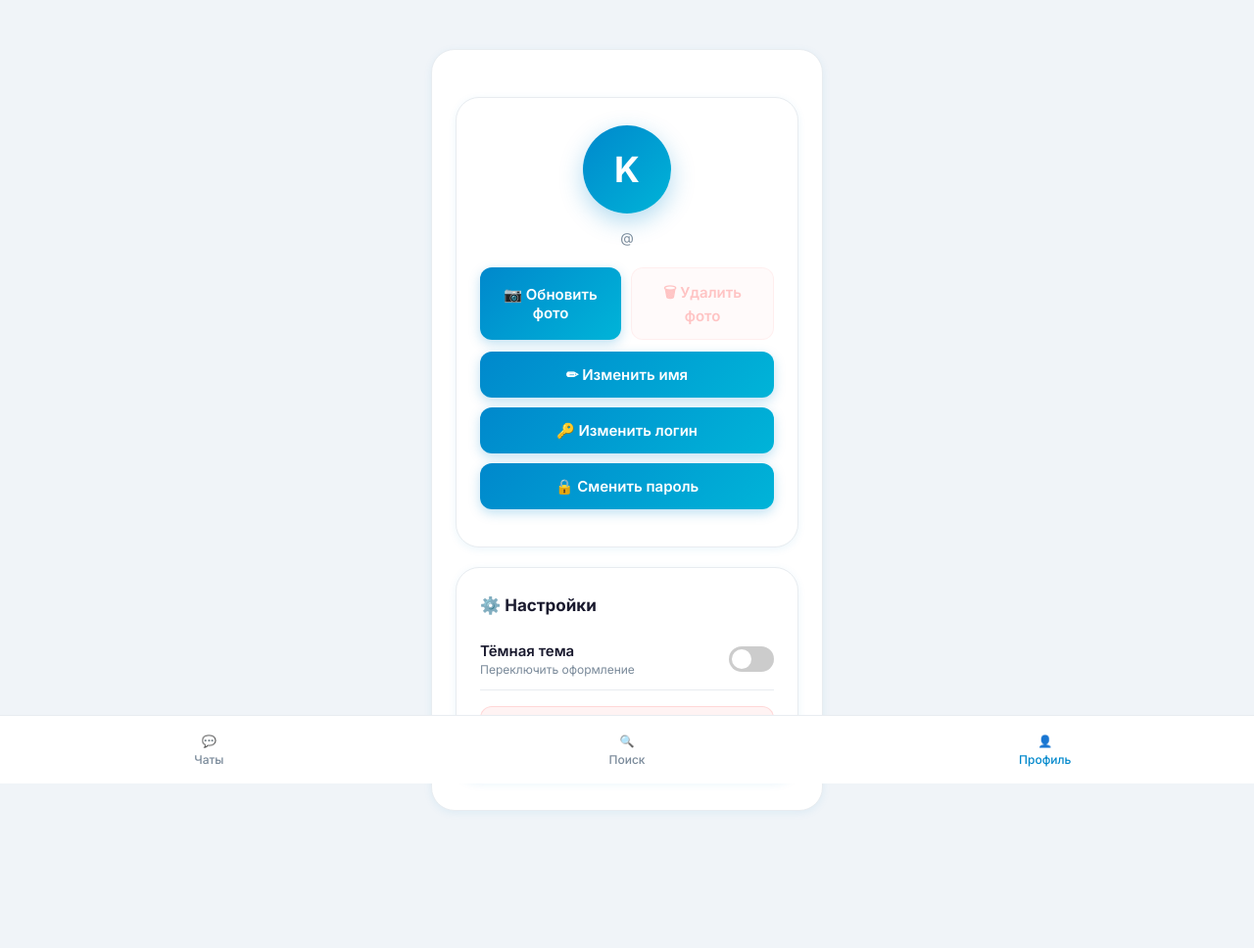
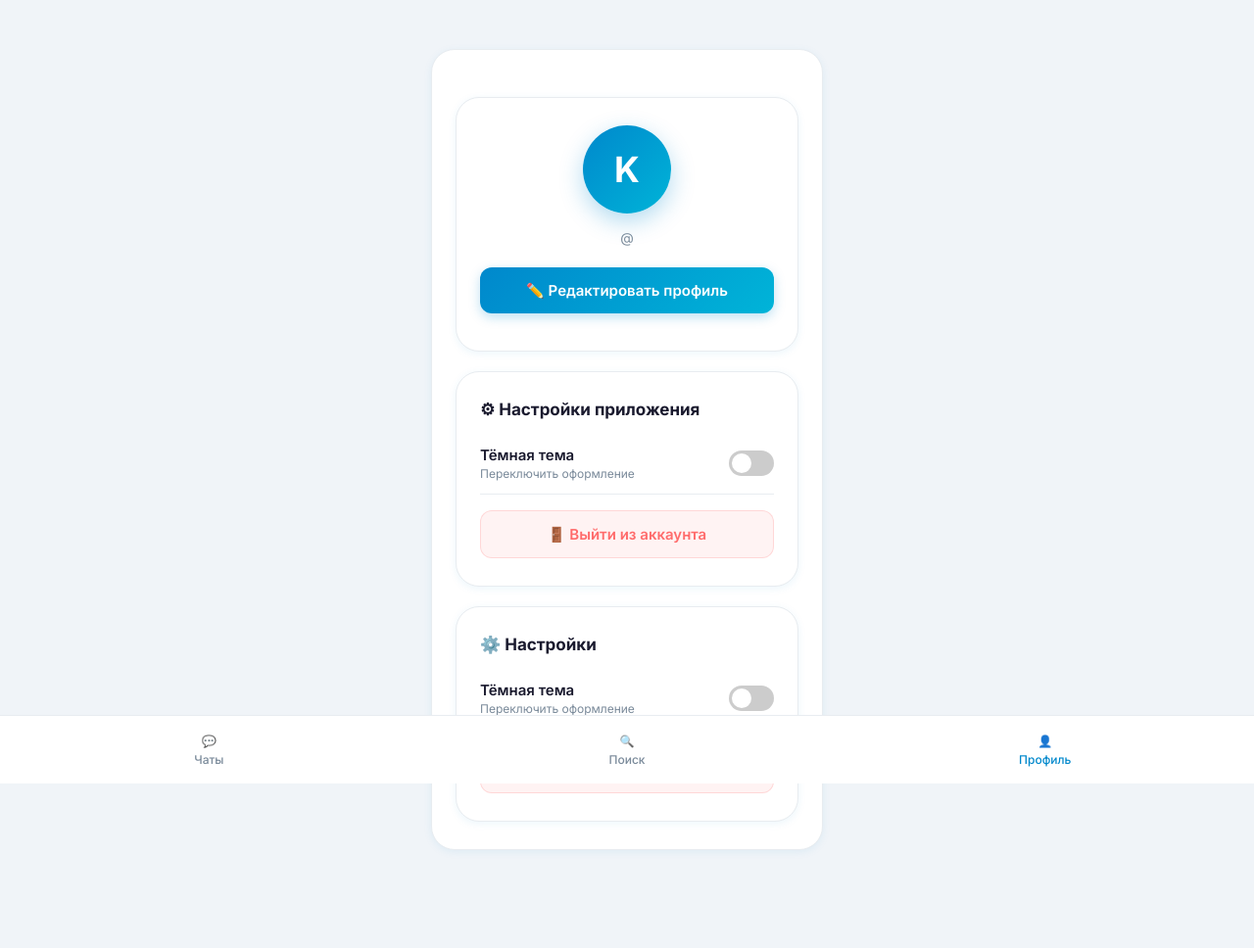
Before and after one commit to oyatillokadraliev-dot/KadrGram, a Flask app: template templates/profile.html in a window 1280 px wide. Shown: the whole page at 98% size. Before the commit the page ends 827 px from the top, so only its background shows below. Run offline with Flask 3, Linux system fonts and the light colour scheme; the template is opened without the code that fills it, so the values that code supplies are empty.

Commit message:
Update profile.html

```diff
--- a/templates/profile.html
+++ b/templates/profile.html
@@ -290,7 +290,6 @@
 
 <div class="profile-container">
 
-<!-- КАРТОЧКА ПРОФИЛЯ — ИСПРАВЛЕННЫЙ ВАРИАНТ -->
 <div class="profile-container">
     <div class="avatar-section">
         <div class="avatar-wrapper">
@@ -306,26 +305,57 @@
         <input type="file" id="avatarInput" accept="image/*" style="display:none" onchange="uploadAvatar(this)">
     </div>
 
-    <!-- ИМЯ И ЛОГИН СНОВА ПОД АВАТАРКОЙ -->
     <div class="profile-name">{{ user.name if user else '' }}</div>
     <div class="profile-username">@{{ user.login if user else '' }}</div>
 
-    <!-- СДВОЕННЫЕ КНОПКИ (ИДЕАЛЬНО ПО ШИРИНЕ И ЧЁТКО ПОД ИМЕНЕМ) -->
-    <div style="display: flex; gap: 10px; width: 100%; margin-bottom: 12px; justify-content: space-between;">
-        <button type="button" class="profile-btn btn-blue" style="flex: 1; width: auto; margin-bottom: 0;" onclick="document.getElementById('avatarInput').click()">
-            📷 Обновить фото
-        </button>
-        <button type="button" class="profile-btn btn-red" id="deleteAvatarBtn" style="flex: 1; width: auto; margin-top: 0; padding: 14px; border-radius: 12px; font-size: 15px; font-weight: 600;"
-            onclick="deleteAvatar()" {% if not user or not user.avatar %}disabled{% endif %}>
-            🗑 Удалить фото
-        </button>
+    <!-- ОСТАВИЛИ ТОЛЬКО ОДНУ КНОПКУ, КОТОРАЯ ОТКРЫВАЕТ ОКНО НАСТРОЕК АККАУНТА -->
+    <button class="profile-btn btn-blue" onclick="openModal('editAccountModal')">✏️ Редактировать профиль</button>
+</div>
+
+<div class="settings-container">
+    <h3 class="settings-title">⚙ Настройки приложения</h3>
+    <div class="setting-row">
+        <div class="setting-info">
+            <div class="setting-label">Тёмная тема</div>
+            <div class="setting-desc">Переключить оформление</div>
+        </div>
+        <label class="switch">
+            <input type="checkbox" id="themeToggle" onchange="toggleTheme(this)">
+            <span class="slider"></span>
+        </label>
     </div>
+    <a href="/logout" class="profile-btn btn-red" style="margin-top:16px;">🚪 Выйти из аккаунта</a>
+</div>
 
-    <!-- ОСТАЛЬНЫЕ КНОПКИ ИЗМЕНЕНИЯ ДАННЫХ -->
-    <button class="profile-btn btn-blue" onclick="openModal('nameModal')">✏ Изменить имя</button>
-    <button class="profile-btn btn-blue" onclick="openModal('loginModal')">🔑 Изменить логин</button>
-    <button class="profile-btn btn-blue" onclick="openModal('passwordModal')">🔒 Сменить пароль</button>
+<!-- ========================================================== -->
+<!-- НОВОЕ ОБЩЕЕ МОДАЛЬНОЕ ОКНО: РЕДАКТИРОВАНИЕ ПРОФИЛЯ -->
+<!-- ========================================================== -->
+<div id="editAccountModal" class="modal" onclick="outsideClose(event,'editAccountModal')">
+    <div class="modal-content" style="max-width: 400px; padding: 20px; text-align: center;">
+        <div class="modal-title" style="margin-bottom: 20px; font-size: 18px; text-align: center;">Настройки аккаунта</div>
+
+        <!-- УПРАВЛЕНИЕ ФОТО (ПЕРЕНЕСЛИ СЮДА НА 50/50%) -->
+        <div style="display: flex; gap: 10px; width: 100%; margin-bottom: 20px; justify-content: space-between;">
+            <button type="button" class="profile-btn btn-blue" style="flex: 1; width: auto; margin-bottom: 0; padding: 10px; font-size: 13px;" onclick="document.getElementById('avatarInput').click()">
+                📷 Обновить фото
+            </button>
+            <button type="button" class="profile-btn btn-red" id="deleteAvatarBtn" style="flex: 1; width: auto; margin-top: 0; padding: 10px; border-radius: 12px; font-size: 13px; font-weight: 600;"
+                onclick="deleteAvatar()" {% if not user or not user.avatar %}disabled{% endif %}>
+                🗑 Удалить фото
+            </button>
+        </div>
+
+        <!-- КНОПКИ ИЗМЕНЕНИЯ ДАННЫХ (ОТКРЫВАЮТ СЛЕДУЮЩИЕ ОКНА) -->
+        <button class="profile-btn btn-blue" style="padding: 12px; font-size: 14px;" onclick="closeModal('editAccountModal'); openModal('nameModal')">✏ Изменить имя</button>
+        <button class="profile-btn btn-blue" style="padding: 12px; font-size: 14px;" onclick="closeModal('editAccountModal'); openModal('loginModal')">🔑 Изменить логин</button>
+        <button class="profile-btn btn-blue" style="padding: 12px; font-size: 14px;" onclick="closeModal('editAccountModal'); openModal('passwordModal')">🔒 Сменить пароль</button>
+
+        <button class="close-btn" style="margin-top: 15px; font-weight: 600; background: #e8edf2; color: #5a6575;" onclick="closeModal('editAccountModal')">Закрыть</button>
+    </div>
 </div>
+
+<!-- ТВОИ ОСТАЛЬНЫЕ МОДАЛКИ (nameModal, loginModal, passwordModal) ОСТАЮТСЯ НИЖЕ БЕЗ ИЗМЕНЕНИЙ -->
+
 
 
 <div class="settings-container">
```
